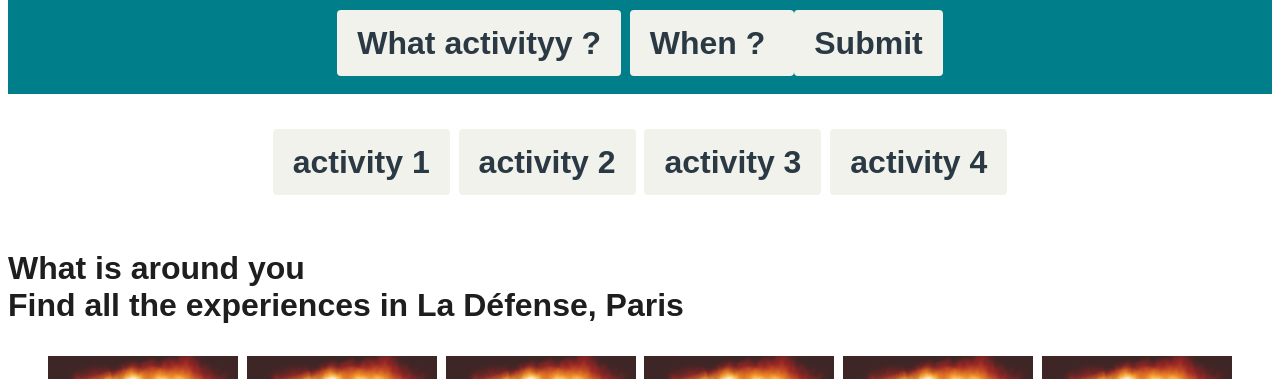
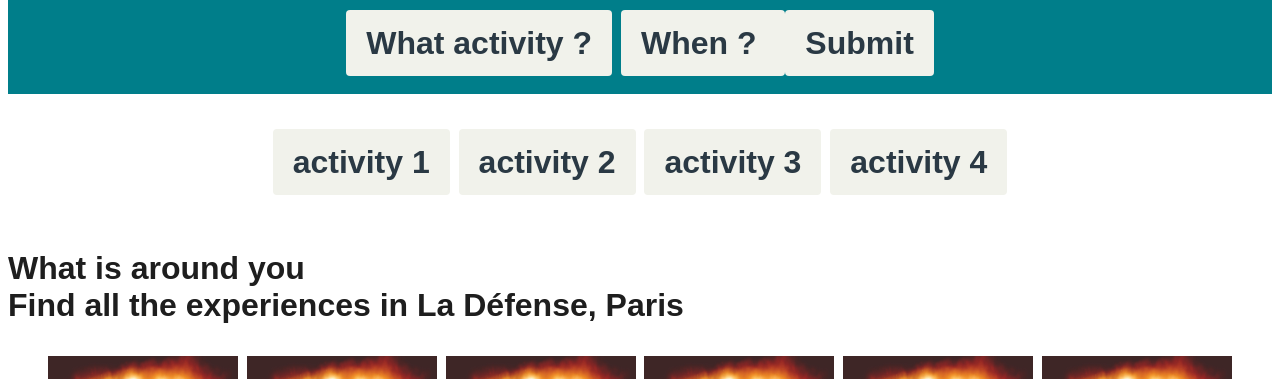
Before and after one commit to leobltx/final, a plain HTML site: page index.html in a window 1280 px wide. Shown: the part 721-1100 px from the top of the page. Drawn offline with Linux system fonts and the light colour scheme.

Commit message:
Update index.html

```diff
--- a/index.html
+++ b/index.html
@@ -38,7 +38,7 @@
 	</br>
 			<img src="images/logo 2.png" height="190" width="190" alt="Roxanne HAKKAKIAN">
 			<p> What to do in France at 18: 34 pm ? </p>
-			<a href="topresults.html" target="_blank" class="btn-blue">What activityy ?</a>
+			<a href="topresults.html" target="_blank" class="btn-blue">What activity ?</a>
 			<a href="topresults.html" target="_blank" class="btn-blue">When ? </a>
 			<a href="topresults.html" target="_blank" class="btn-blue"> Submit </a>
 		</center>
```
